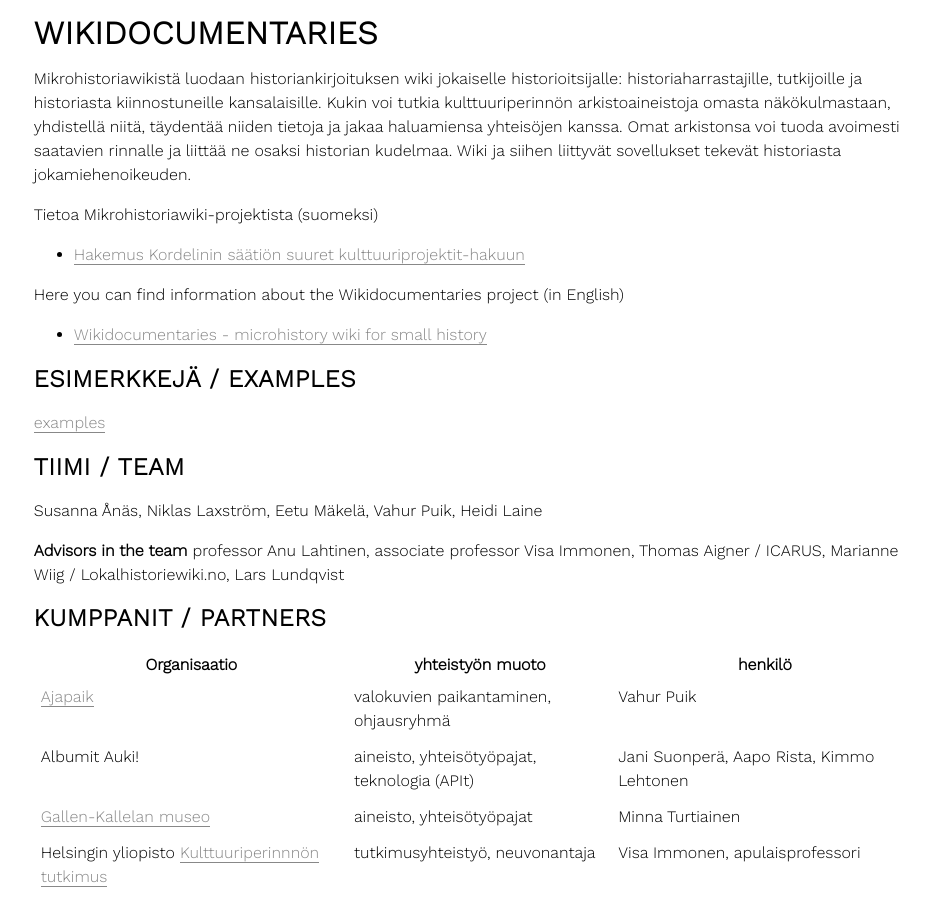
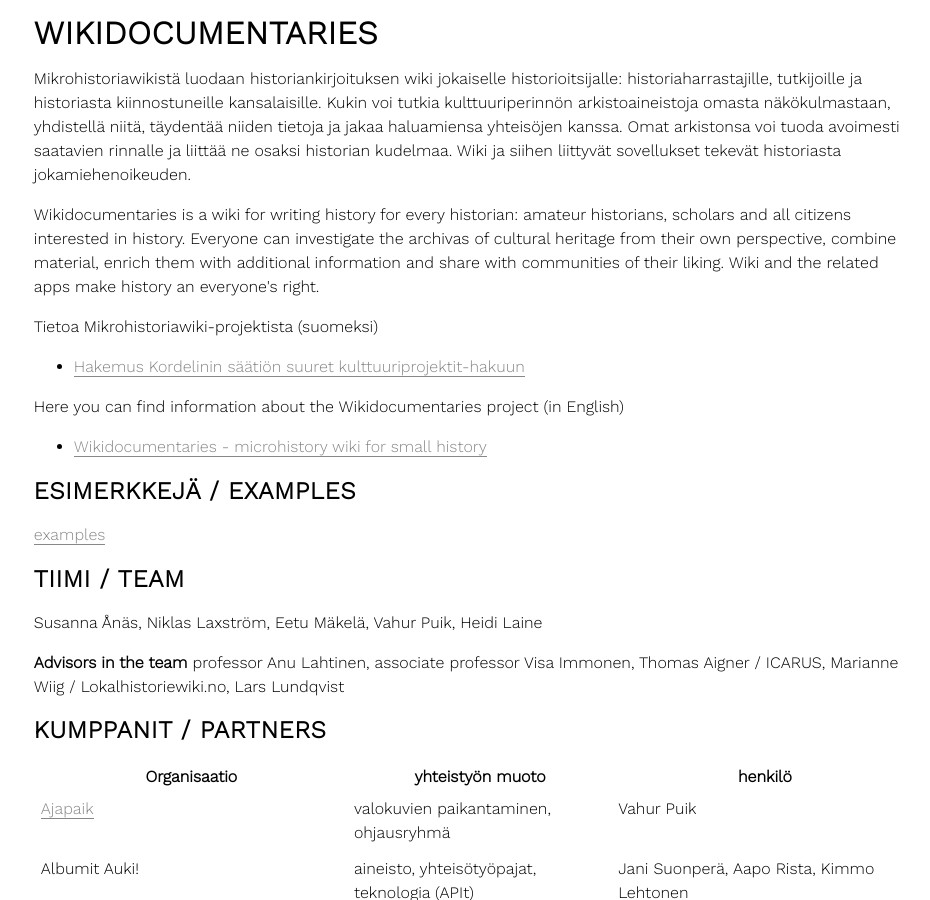
Before and after one commit to Wikidocumentaries/wikidocumentaries.github.io, a Jekyll site: the page built from index.html, in a window 1280 px wide and 900 px high. Shown: the whole window, without its empty margins (227-1157 px from the left). Built offline with Jekyll 4.4.1, drawn with Linux system fonts in a browser that asks for light colours.

Commit message:
Update index.html

```diff
--- a/index.html
+++ b/index.html
@@ -4,6 +4,8 @@
 ---
 <h1>wikidocumentaries</h1>
 <p>Mikrohistoriawikistä luodaan historiankirjoituksen wiki jokaiselle historioitsijalle: historiaharrastajille, tutkijoille ja historiasta kiinnostuneille kansalaisille. Kukin voi tutkia kulttuuriperinnön arkistoaineistoja omasta näkökulmastaan, yhdistellä niitä, täydentää niiden tietoja ja jakaa haluamiensa yhteisöjen kanssa. Omat arkistonsa voi tuoda avoimesti saatavien rinnalle ja liittää ne osaksi historian kudelmaa. Wiki ja siihen liittyvät sovellukset tekevät historiasta jokamiehenoikeuden.</p>
+
+<p>Wikidocumentaries is a wiki for writing history for every historian: amateur historians, scholars and all citizens interested in history. Everyone can investigate the archivas of cultural heritage from their own perspective, combine material, enrich them with additional information and share with communities of their liking. Wiki and the related apps make history an everyone's right.</p>
 
 <p>Tietoa Mikrohistoriawiki-projektista (suomeksi)</p>
 <ul>
```
